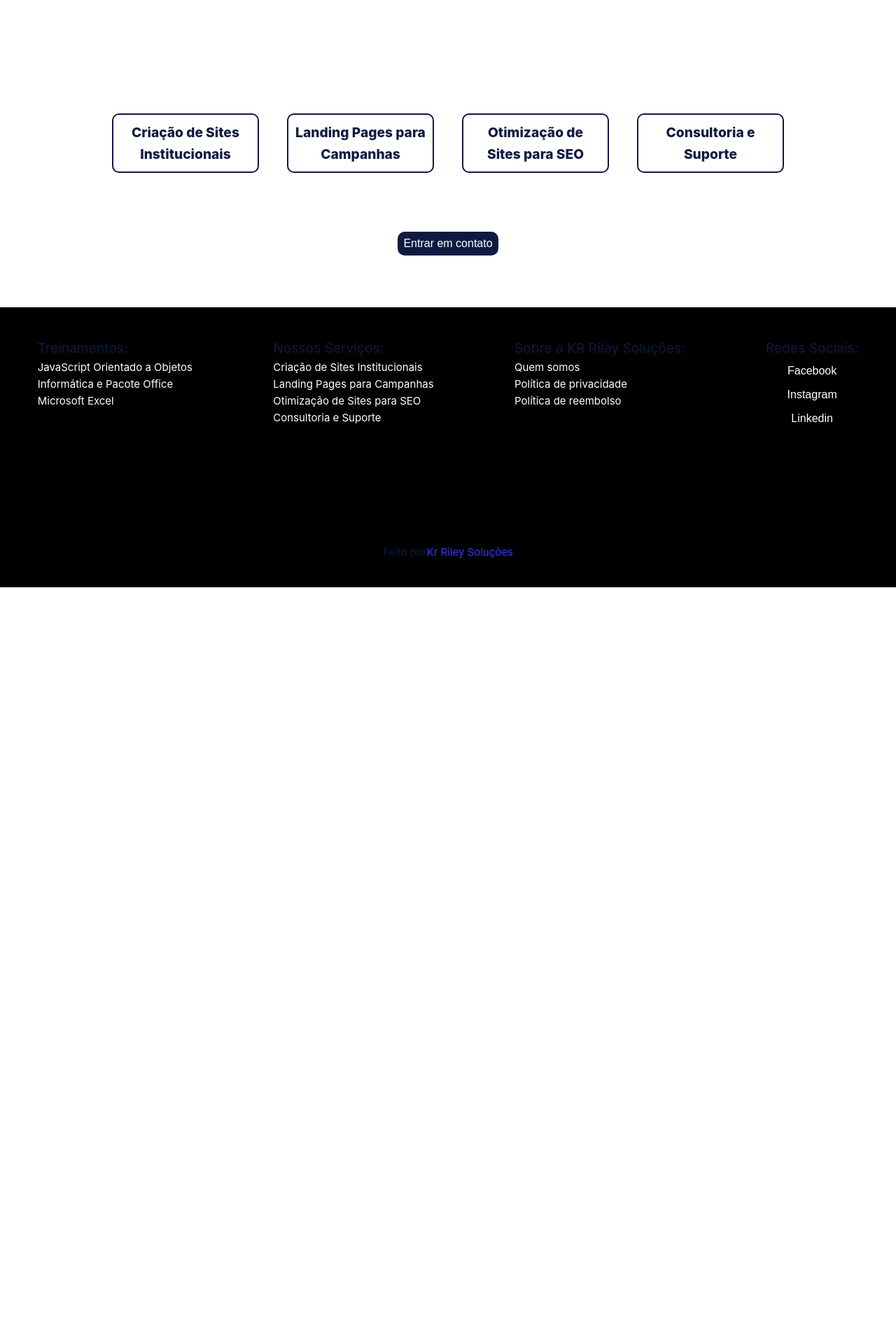
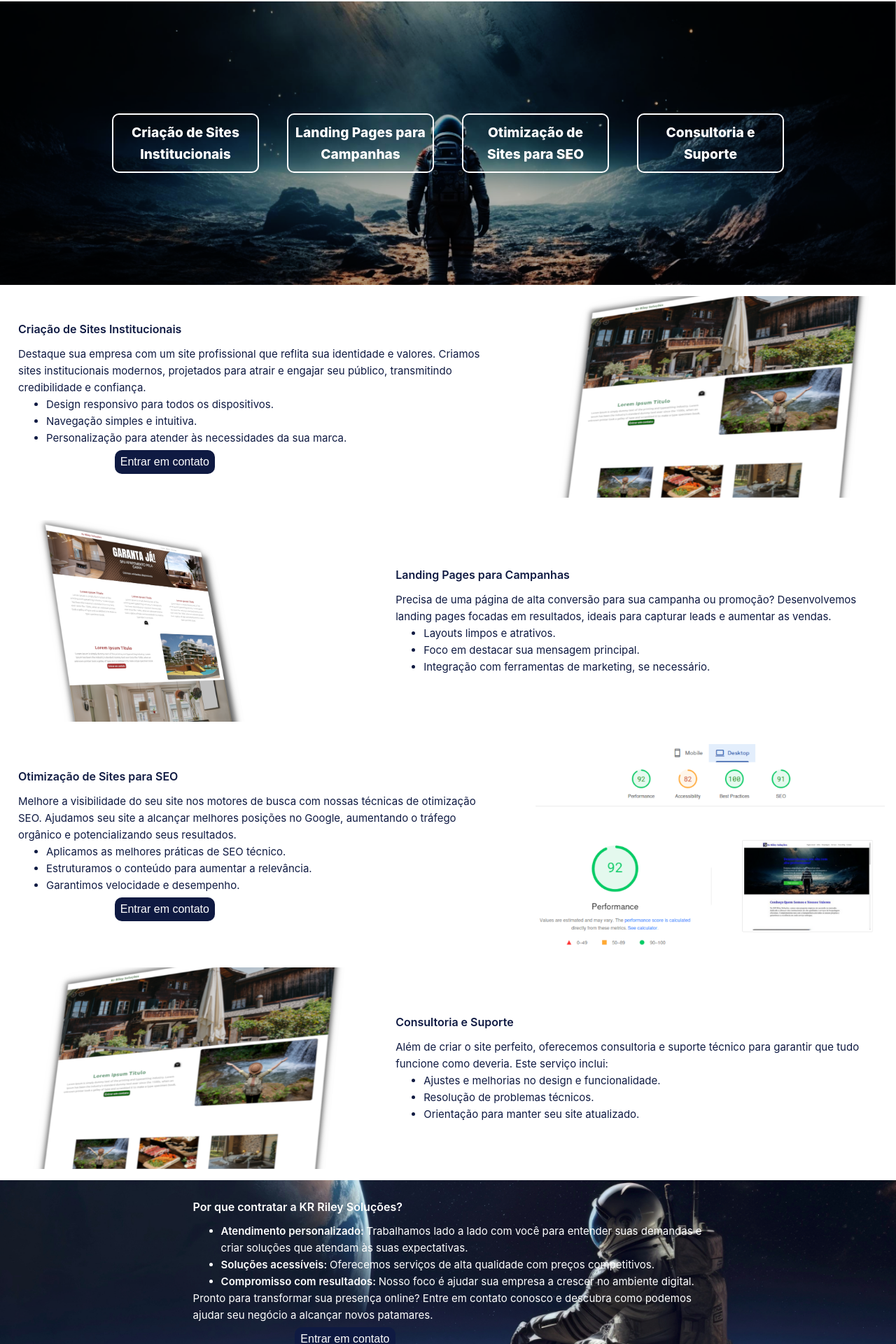
Before and after one commit to kreivesler/rileySolucoes, a Vue app: page /services in a window 1280 px wide. Shown: the part 38-1958 px from the top of the page at 70% size. Before the commit the page ends 877 px from the top, so only its background shows below. Built offline with nearby package versions, Linux system fonts and the light colour scheme.

Commit message:
commit 11 	new file:   src/assets/images/fundo5.webp 	modified:   src/components/CardComponent.vue 	modified:   src/data/images.js 	modified:   src/views/AboutPage.vue 	modified:   src/views/ServicePage.vue

```diff
--- a/src/components/CardComponent.vue
+++ b/src/components/CardComponent.vue
@@ -116,7 +116,7 @@ slot img{
 }
 @media only screen and (min-width: 1200px){
   .cardComponente{
-    width: calc(100% - 50%);
+    width: calc(100% - 40%);
   }
 }
 </style>
--- a/src/data/images.js
+++ b/src/data/images.js
@@ -8,6 +8,7 @@ import bgimg7 from '@/assets/images/fundo.webp'
 import bgimg8 from '@/assets/images/fundo2.webp'
 import bgimg9 from '@/assets/images/fundo3.webp'
 import bgimg10 from '@/assets/images/fundo4.webp'
+import bgimg11 from '@/assets/images/fundo5.webp'
 const imagenSite = [
   bgimg1,
   bgimg2,
@@ -18,6 +19,7 @@ const imagenSite = [
   bgimg7,
   bgimg8,
   bgimg9,
-  bgimg10
+  bgimg10,
+  bgimg11
 ]
 export { imagenSite }
--- a/src/views/AboutPage.vue
+++ b/src/views/AboutPage.vue
@@ -2,16 +2,43 @@
 import ContainerComponent from '@/components/ContainerComponent.vue';
 import CardComponent from '@/components/CardComponent.vue';
 import ButtonComponent from '@/components/ButtonComponent.vue';
-import { cardTeste } from '@/data/texts';
 import { conteudoServicos } from '@/data/texts';
 </script>
 
 <template>
 
   <ContainerComponent id="container4"  display-type="flex" flex-d="column">
-    <CardComponent bgColor="transparent" titulo-card="Sobre a KR Riley Soluções" font-sizespan="2rem" font-weightspan="800" paragrafo-card="Quem somos" font-sizep="1.2rem">
-      <p>{{ cardTeste.largeDesc }}</p>
-      <p>{{ cardTeste.largeDesc }}</p>
+    <CardComponent class="cardAbout" bgColor="transparent" titulo-card="Sobre a KR Riley Soluções" font-sizespan="2rem" font-weightspan="800" paragrafo-card="Quem somos" font-sizep="1.2rem">
+
+      <p>A KR Riley Soluções é uma empresa jovem, inovadora e focada em transformar a presença digital dos nossos clientes. Fundada com o objetivo de oferecer desenvolvimento web de qualidade, nossa missão é criar soluções sob medida que atendam às necessidades específicas de cada negócio, seja ele pequeno ou grande.</p>
+
+      <p>Com a visão de proporcionar uma experiência única para nossos clientes, trabalhamos para entregar sites que não só sejam esteticamente agradáveis, mas também funcionais, rápidos e otimizados. Acreditamos que um site bem desenvolvido é uma ferramenta poderosa para o crescimento de qualquer empresa.</p>
+
+      <span class="fonteWeigth" >Nosso compromisso</span>
+
+      <p>Na KR Riley Soluções, nosso compromisso é com a qualidade e satisfação do cliente. Estamos focados em entender as necessidades do seu negócio e oferecer soluções digitais que ajudem você a alcançar seus objetivos online. Com isso, garantimos que o seu site seja não apenas visualmente atraente, mas também eficiente, seguro e otimizado para gerar resultados.</p>
+
+      <span class="fonteWeigth" >Nossa abordagem</span>
+
+      <p>Acreditamos em um desenvolvimento colaborativo. Por isso, trabalhamos em parceria com nossos clientes desde o início do projeto até a entrega final. Nosso processo inclui:</p>
+
+      <ul>
+        <li> <b class="fonteWeigth2" >Planejamento cuidadoso</b> para entender suas necessidades.</li>
+        <li> <b class="fonteWeigth2" >Design personalizado</b> para criar uma identidade visual única.</li>
+        <li> <b class="fonteWeigth2" >Desenvolvimento responsivo</b> para garantir a melhor experiência em todos os dispositivos.</li>
+        <li> <b class="fonteWeigth2" >Otimização para SEO</b> para que seu site seja facilmente encontrado.</li>
+        <li> <b class="fonteWeigth2" >Suporte contínuo</b> para garantir que seu site continue funcionando sem problemas.</li>
+      </ul>
+
+      <span class="fonteWeigth" >Por que escolher a KR Riley Soluções?</span>
+
+      <ul>
+        <li> <b class="fonteWeigth2" >Soluções personalizadas:</b> Criamos sites que refletem a identidade e os objetivos de cada cliente.</li>
+        <li> <b class="fonteWeigth2" >Foco em desempenho:</b> Garantimos sites rápidos, seguros e fáceis de navegar.</li>
+        <li> <b class="fonteWeigth2" >Comprometimento:</b> Estamos dedicados a oferecer o melhor serviço possível e apoiar nossos clientes a cada passo.</li>
+      </ul>
+
+      <p>Se você está pronto para dar o próximo passo no mundo digital, estamos aqui para ajudar. Na KR Riley Soluções, o seu sucesso online é a nossa prioridade.</p>
     </CardComponent>
 
   </ContainerComponent>
@@ -58,6 +85,15 @@ import { conteudoServicos } from '@/data/texts';
 </template>
 
 <style scoped>
+.cardAbout {
+  align-items: flex-start;
+}
+.fonteWeigth{
+  font-weight: 700;
+}
+.fonteWeigth2{
+  font-weight: 600;
+}
 @media only screen and (min-width: 300px) {
   .cardFooter {
     display: flex;
--- a/src/views/ServicePage.vue
+++ b/src/views/ServicePage.vue
@@ -3,27 +3,125 @@ import ContainerComponent from '@/components/ContainerComponent.vue';
 import GridItem from '@/components/GridItem.vue';
 import ButtonComponent from '@/components/ButtonComponent.vue';
 import { conteudoServicos } from '@/data/texts';
+import CardComponent from '@/components/CardComponent.vue';
+import ImagemUnica from '@/components/ImagemUnica.vue';
+import { imagenSite } from '@/data/images';
 </script>
 
 <template>
-  <ContainerComponent id="container1" display-type="grid" >
-    <GridItem :-titulo="conteudoServicos[0].titulo"  font-s="1.2rem" border-st="solid" border-wd="2px" border-rad="10px" />
-    <GridItem :-titulo="conteudoServicos[1].titulo"  font-s="1.2rem" border-st="solid" border-wd="2px" border-rad="10px" />
-    <GridItem :-titulo="conteudoServicos[2].titulo"  font-s="1.2rem" border-st="solid" border-wd="2px" border-rad="10px" />
-    <GridItem :-titulo="conteudoServicos[3].titulo"  font-s="1.2rem" border-st="solid" border-wd="2px" border-rad="10px" />
+  <ContainerComponent id="container1" display-type="grid" :bg-image="imagenSite[6]" >
+    <GridItem :-titulo="conteudoServicos[0].titulo" font-s="1.2rem" border-st="solid" border-wd="2px"
+      border-rad="10px" />
+    <GridItem :-titulo="conteudoServicos[1].titulo" font-s="1.2rem" border-st="solid" border-wd="2px"
+      border-rad="10px" />
+    <GridItem :-titulo="conteudoServicos[2].titulo" font-s="1.2rem" border-st="solid" border-wd="2px"
+      border-rad="10px" />
+    <GridItem :-titulo="conteudoServicos[3].titulo" font-s="1.2rem" border-st="solid" border-wd="2px"
+      border-rad="10px" />
   </ContainerComponent>
 
-  <ContainerComponent id="container2" display-type="flex"   >
-    <ButtonComponent msg="Entrar em contato"  type-button="button" />
+
+
+  <ContainerComponent display-type="flex" flex-d="column">
+
+    <CardComponent class="cardServices" :titulo-card="conteudoServicos[0].titulo" text-align="left">
+      <p>{{ conteudoServicos[0].descricao }}</p>
+      <ul>
+        <li>{{ conteudoServicos[0].beneficios.beneficio1 }}</li>
+        <li>{{ conteudoServicos[0].beneficios.beneficio2 }}</li>
+        <li>{{ conteudoServicos[0].beneficios.beneficio3 }}</li>
+      </ul>
+
+      <ButtonComponent msg="Entrar em contato" type-button="button" />
+    </CardComponent>
+    <ImagemUnica :imgPath="imagenSite[8]"></ImagemUnica>
+
   </ContainerComponent>
+
+  <ContainerComponent display-type="flex" flex-d="column">
+
+    <ImagemUnica :imgPath="imagenSite[10]"></ImagemUnica>
+
+    <CardComponent class="cardServices" :titulo-card="conteudoServicos[1].titulo" text-align="left">
+      <p>{{ conteudoServicos[1].descricao }}</p>
+      <ul>
+        <li>{{ conteudoServicos[1].beneficios.beneficio1 }}</li>
+        <li>{{ conteudoServicos[1].beneficios.beneficio2 }}</li>
+        <li>{{ conteudoServicos[1].beneficios.beneficio3 }}</li>
+      </ul>
+    </CardComponent>
+
+
+  </ContainerComponent>
+
+  <ContainerComponent display-type="flex" flex-d="column">
+
+    <CardComponent class="cardServices" :titulo-card="conteudoServicos[2].titulo" text-align="left">
+      <p>{{ conteudoServicos[2].descricao }}</p>
+      <ul>
+        <li>{{ conteudoServicos[2].beneficios.beneficio1 }}</li>
+        <li>{{ conteudoServicos[2].beneficios.beneficio2 }}</li>
+        <li>{{ conteudoServicos[2].beneficios.beneficio3 }}</li>
+      </ul>
+
+      <ButtonComponent msg="Entrar em contato" type-button="button" />
+    </CardComponent>
+    <ImagemUnica :imgPath="imagenSite[9]"></ImagemUnica>
+
+  </ContainerComponent>
+
+  <ContainerComponent display-type="flex" flex-d="column">
+
+    <ImagemUnica :imgPath="imagenSite[8]"></ImagemUnica>
+
+    <CardComponent class="cardServices" :titulo-card="conteudoServicos[3].titulo" text-align="left">
+      <p>{{ conteudoServicos[3].descricao }}</p>
+      <ul>
+        <li>{{ conteudoServicos[3].beneficios.beneficio1 }}</li>
+        <li>{{ conteudoServicos[3].beneficios.beneficio2 }}</li>
+        <li>{{ conteudoServicos[3].beneficios.beneficio3 }}</li>
+      </ul>
+
+    </CardComponent>
+
+
+  </ContainerComponent>
+
+  <ContainerComponent display-type="flex" flex-d="column" :bg-image="imagenSite[7]" >
+
+
+
+    <CardComponent class="cardServices" titulo-card="Por que contratar a KR Riley Soluções?" text-align="left">
+      <ul>
+        <li> <b class="fonteWeigth2">Atendimento personalizado: </b>Trabalhamos lado a lado com você para entender suas
+          demandas e criar soluções que atendam às suas expectativas.</li>
+        <li> <b class="fonteWeigth2">Soluções acessíveis: </b>Oferecemos serviços de alta qualidade com preços
+          competitivos.</li>
+        <li> <b class="fonteWeigth2">Compromisso com resultados: </b>Nosso foco é ajudar sua empresa a crescer no
+          ambiente digital.</li>
+      </ul>
+      <p>Pronto para transformar sua presença online? Entre em contato conosco e descubra como podemos ajudar seu
+        negócio a alcançar novos patamares.</p>
+
+      <ButtonComponent msg="Entrar em contato" type-button="button" />
+    </CardComponent>
+
+
+  </ContainerComponent>
+
+
 
   <ContainerComponent id="container3" display-type="flex" bg-color="black" flex-d="row">
     <div class="cardFooter">
       <span>Treinamentos:</span>
       <nav>
-        <a href="https://www.udemy.com/course/javascript-do-basico-ao-avancado-orientado-a-objetos/?referralCode=9F4A4286CA81D5381F16">JavaScript Orientado a Objetos</a>
-        <a href="https://www.udemy.com/course/curso-de-informatica-essencial/?referralCode=EB7A53AB3FDC78443041">Informática e Pacote Office</a>
-        <a href="https://www.udemy.com/course/microsoft-excel-intermediario/?referralCode=CE4301E4AC8E4D423FF2">Microsoft Excel</a>
+        <a
+          href="https://www.udemy.com/course/javascript-do-basico-ao-avancado-orientado-a-objetos/?referralCode=9F4A4286CA81D5381F16">JavaScript
+          Orientado a Objetos</a>
+        <a href="https://www.udemy.com/course/curso-de-informatica-essencial/?referralCode=EB7A53AB3FDC78443041">Informática
+          e Pacote Office</a>
+        <a href="https://www.udemy.com/course/microsoft-excel-intermediario/?referralCode=CE4301E4AC8E4D423FF2">Microsoft
+          Excel</a>
       </nav>
     </div>
 
@@ -48,9 +146,12 @@ import { conteudoServicos } from '@/data/texts';
 
     <div class="cardFooter">
       <span>Redes Sociais:</span>
-      <ButtonComponent path="https://www.facebook.com/people/Kr-Riley-Solu%C3%A7%C3%B5es/61552679426384/" type-button="button" msg="Facebook" bg-color="transparent" text-color="white" />
-      <ButtonComponent path="https://www.instagram.com/rileysolucoes/" type-button="button" msg="Instagram" bg-color="transparent" text-color="white" />
-      <ButtonComponent path="https://www.linkedin.com/company/rileysolucoes/" type-button="button" msg="Linkedin" bg-color="transparent" text-color="white" />
+      <ButtonComponent path="https://www.facebook.com/people/Kr-Riley-Solu%C3%A7%C3%B5es/61552679426384/"
+        type-button="button" msg="Facebook" bg-color="transparent" text-color="white" />
+      <ButtonComponent path="https://www.instagram.com/rileysolucoes/" type-button="button" msg="Instagram"
+        bg-color="transparent" text-color="white" />
+      <ButtonComponent path="https://www.linkedin.com/company/rileysolucoes/" type-button="button" msg="Linkedin"
+        bg-color="transparent" text-color="white" />
     </div>
 
 
@@ -59,6 +160,23 @@ import { conteudoServicos } from '@/data/texts';
 </template>
 
 <style scoped>
+.cardServices {
+  align-items: flex-start;
+}
+
+.cardServices button {
+  margin-left: 20%;
+  margin-top: 5px;
+}
+
+.fonteWeigth {
+  font-weight: 700;
+}
+
+.fonteWeigth2 {
+  font-weight: 600;
+}
+
 @media only screen and (min-width: 300px) {
   .cardFooter {
     display: flex;
@@ -88,23 +206,14 @@ import { conteudoServicos } from '@/data/texts';
 
 @media only screen and (min-width: 768px) {}
 
-@media only screen and (min-width: 992px) {
-  #container2 button{
-    position: absolute;
-    margin-bottom: 150px;
-  }
-}
+@media only screen and (min-width: 992px) {}
 
 @media only screen and (min-width: 1200px) {
-  #container1{
+  #container1 {
     padding: 10rem !important;
     grid-template-columns: repeat(4, 1fr);
   }
 
-  #container2 button{
-    position: absolute;
-    margin-bottom: 150px;
-  }
 
   #container3 {
     height: 300px !important;
```
Also changed, not shown: src/assets/images/fundo5.webp (added).
